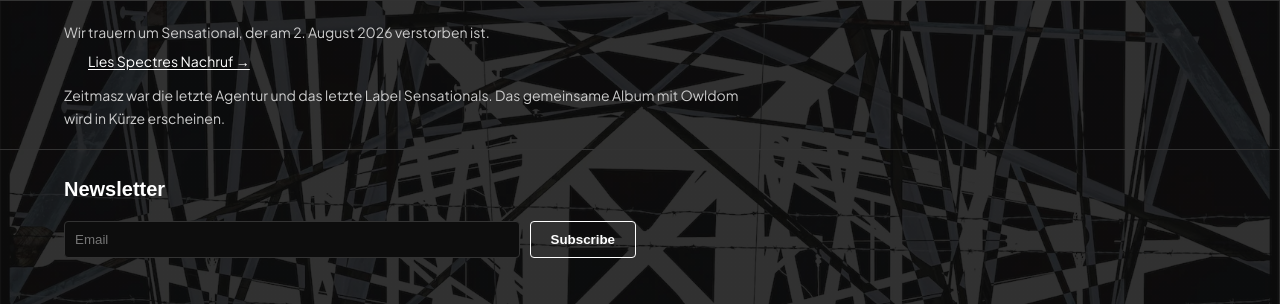
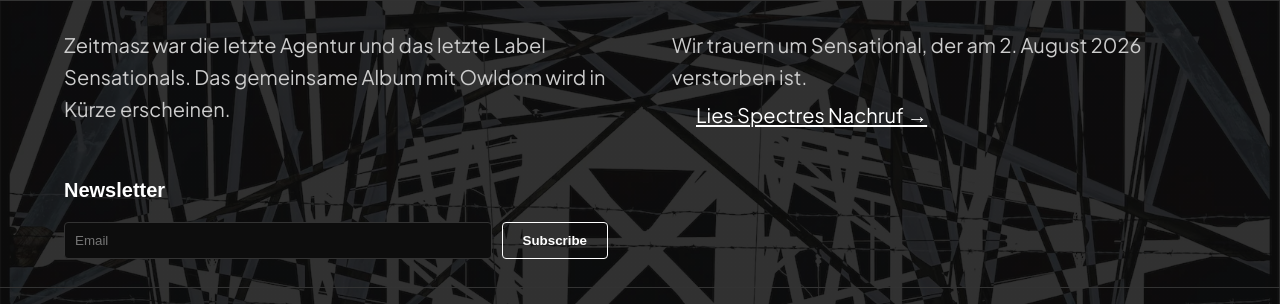
Before and after one commit to Borislein/zeitmasz-art, an Astro site: page / in a window 1280 px wide. Shown: the part 330-634 px from the top of the page. Built offline with nearby package versions, Linux system fonts and the light colour scheme; Astro itself is replaced by a stand-in of ours; a web font is replaced by a local one.

Commit message:
Restructure RIP section and refine newsletter layout
- Reorganize RIP section: two-column layout with details left and mourning text right
- Newsletter positioned under left column at 50% width
- Keep background-attachment: fixed everywhere (fixes scaling on language toggle)
- Improved spacing efficiency to prevent content from being cut off on small displays

Co-Authored-By: Claude Haiku 4.5 <noreply@anthropic.com>

```diff
--- a/src/components/pages/HomePage.astro
+++ b/src/components/pages/HomePage.astro
@@ -21,7 +21,12 @@ const altHref = lang === "de" ? "/en" : "/";
     <p>{t(lang, "hero.tagline")}</p>
   </div>
 
-  <section class="rip">
+  <section class="rip-container">
+    <div class="rip-row">
+      <div class="rip-col">
+        <p>{t(lang, "rip.details")}</p>
+      </div>
+      <div class="rip-col">
         <p>
           {t(lang, "rip.text")}{" "}
           <a
@@ -32,10 +37,9 @@ const altHref = lang === "de" ? "/en" : "/";
             {t(lang, "rip.linkText")}
           </a>
         </p>
-    <p>{t(lang, "rip.details")}</p>
-  </section>
-
-  <section style="padding: 28px 64px; max-width: 700px;">
+      </div>
+    </div>
+    <div class="newsletter">
       <div id="mlb2-45042848" class="ml-form-embedContainer">
         <form action="https://assets.mailerlite.com/jsonp/1402895/forms/196339618632697754/subscribe" method="post" target="_blank">
           <h4 style="font-family: var(--ff-heading); font-size: 20px; color: var(--clr-fg); margin: 0 0 20px 0;">Newsletter</h4>
@@ -48,6 +52,7 @@ const altHref = lang === "de" ? "/en" : "/";
         </form>
       </div>
       <script src="https://groot.mailerlite.com/js/w/webforms.min.js" async></script>
+    </div>
   </section>
 
   <section class="releases" id="katalog">
--- a/src/styles/global.css
+++ b/src/styles/global.css
@@ -151,25 +151,31 @@ nav a {
   text-transform: uppercase;
 }
 
-.rip {
+.rip-container {
   padding: 28px 64px;
   border-top: 1px solid var(--clr-border);
   border-bottom: 1px solid var(--clr-border);
 }
 
-.rip p {
+.rip-row {
+  display: grid;
+  grid-template-columns: 1fr 1fr;
+  gap: 64px;
+  margin-bottom: 28px;
+}
+
+.rip-col p {
   font-size: 20px;
   color: var(--clr-body-grey);
   line-height: 1.6;
-  max-width: 700px;
   margin-bottom: 0;
 }
 
-.rip p:first-child {
+.rip-col p:first-child {
   margin-bottom: 20px;
 }
 
-.rip a {
+.rip-col a {
   display: block;
   margin-top: 6px;
   padding-left: 24px;
@@ -178,8 +184,13 @@ nav a {
   text-underline-offset: 2px;
 }
 
-.rip a:hover {
+.rip-col a:hover {
   color: var(--clr-medium-grey);
+}
+
+.newsletter {
+  padding: 0;
+  max-width: calc(50% - 32px);
 }
 
 section.releases {
```
Lines whose indentation alone changed are shown as unchanged.
